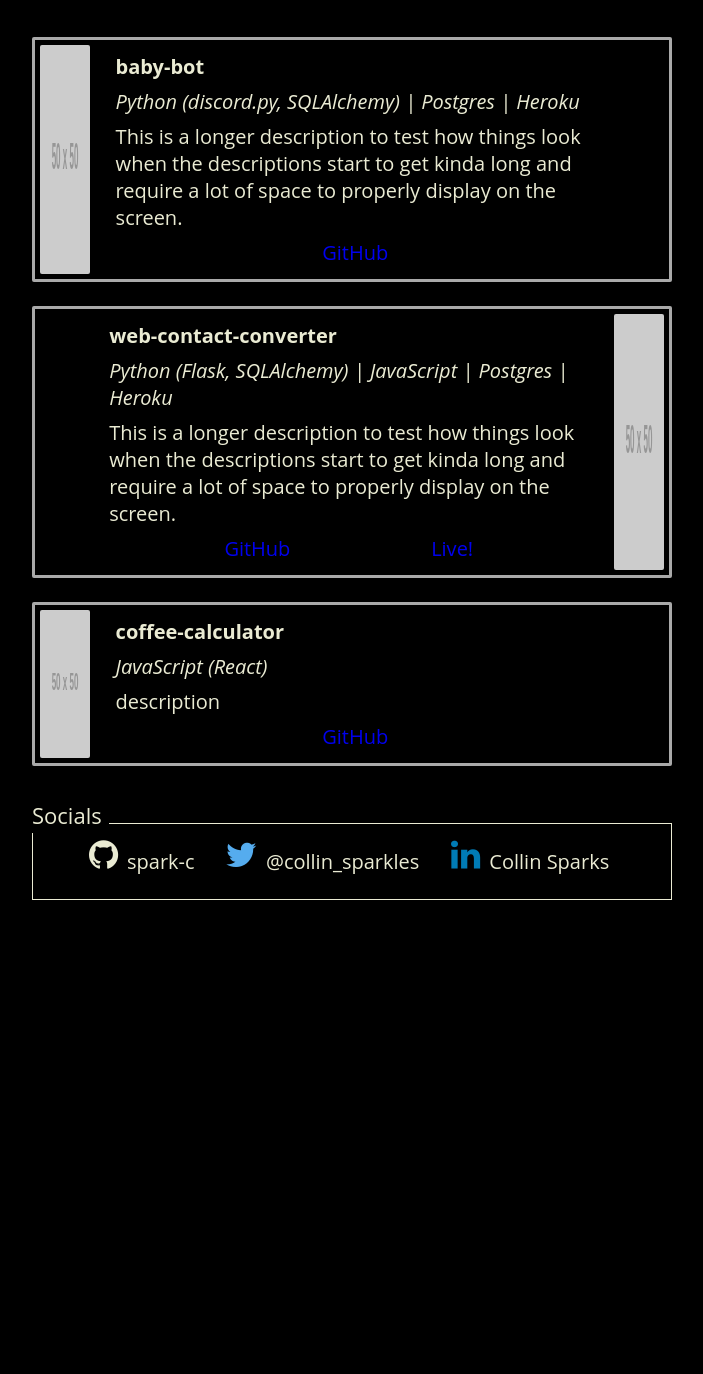
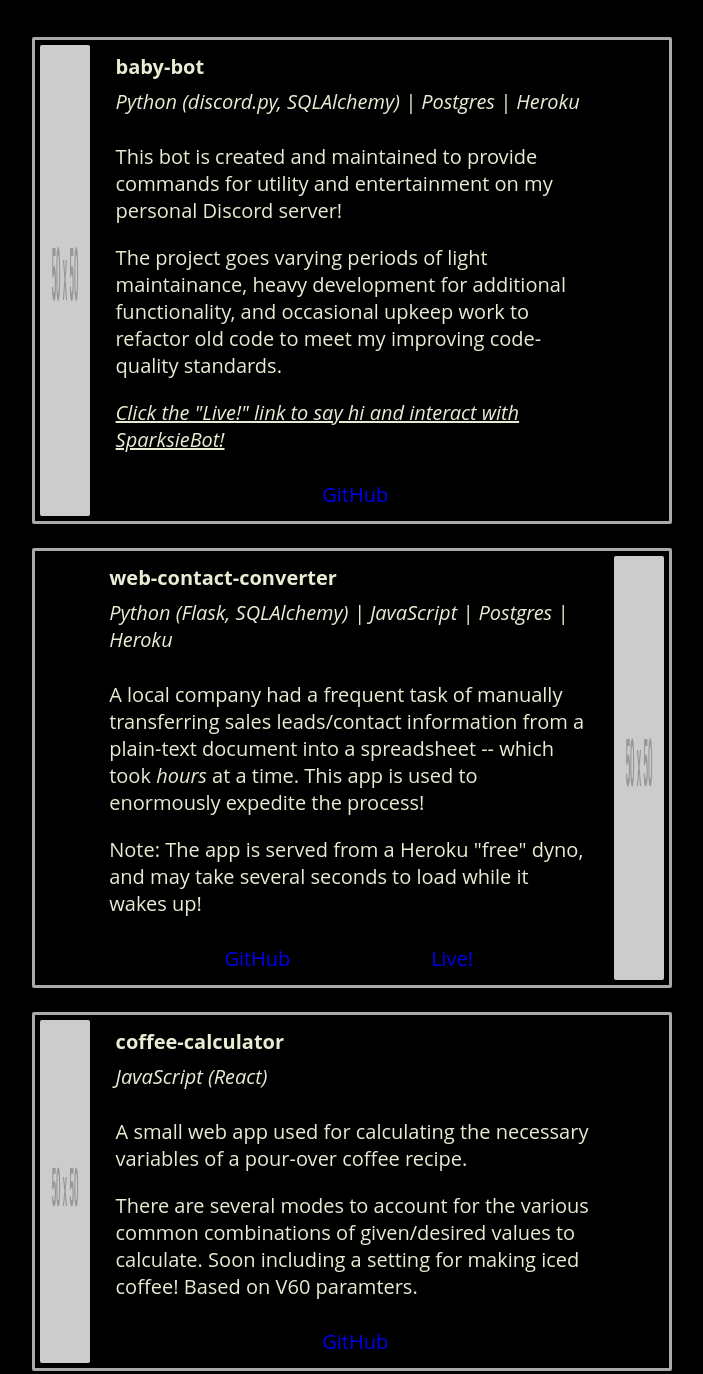
Before and after one commit to spark-c/spark-c.github.io, a React app in the folder app/: page / in a window 1280 px wide. Shown: the part 662-2036 px from the top of the page, without its empty margins (288-991 px from the left). Before the commit the page ends 1750 px from the top, so only its background shows below. Built offline with nearby package versions, Linux system fonts and the light colour scheme; placeholder pictures from the web are drawn by us.

Commit message:
added more proper descriptions to projects

```diff
--- a/app/src/components/Projects.js
+++ b/app/src/components/Projects.js
@@ -12,7 +12,11 @@ const Projects = ({ isLargeScreen }) => {
             "github-url": "https://github.com/spark-c/baby-bot",
             "img-src": "https://via.placeholder.com/50.png",
             "desc": (
-                "This is a longer description to test how things look when the descriptions start to get kinda long and require a lot of space to properly display on the screen."
+                <div>
+                    <p>This bot is created and maintained to provide commands for utility and entertainment on my personal Discord server!</p>
+                    <p>The project goes varying periods of light maintainance, heavy development for additional functionality, and occasional upkeep work to refactor old code to meet my improving code-quality standards.</p>
+                    <p className="cta">Click the "Live!" link to say hi and interact with SparksieBot!</p>
+                </div>
             ),
             "stack": "Python (discord.py, SQLAlchemy) | Postgres | Heroku",
         },
@@ -22,7 +26,10 @@ const Projects = ({ isLargeScreen }) => {
             "github-url": "https://github.com/spark-c/web-contact-converter",
             "img-src": "https://via.placeholder.com/50.png",
             "desc": (
-                "This is a longer description to test how things look when the descriptions start to get kinda long and require a lot of space to properly display on the screen."
+                <div>
+                    <p>A local company had a frequent task of manually transferring sales leads/contact information from a plain-text document into a spreadsheet -- which took <span className="italic">hours</span> at a time. This app is used to enormously expedite the process!</p>
+                    <p>Note: The app is served from a Heroku "free" dyno, and may take several seconds to load while it wakes up!</p>
+                </div>
             ),
             "stack": "Python (Flask, SQLAlchemy) | JavaScript | Postgres | Heroku"
         },
@@ -32,7 +39,10 @@ const Projects = ({ isLargeScreen }) => {
             "github-url": "https://github.com/spark-c/coffee-calculator",
             "img-src": "https://via.placeholder.com/50.png",
             "desc": (
-                "description"
+                <div>
+                    <p>A small web app used for calculating the necessary variables of a pour-over coffee recipe.</p>
+                    <p>There are several modes to account for the various common combinations of given/desired values to calculate. Soon including a setting for making iced coffee! Based on V60 paramters.</p>
+                </div>
             ),
             "stack": "JavaScript (React)"
         }
--- a/app/src/components/stylesheet.css
+++ b/app/src/components/stylesheet.css
@@ -19,6 +19,15 @@ body {
 
 .hidden {
     display: none;
+}
+
+.cta { /* call to action */
+    font-style: italic;
+    text-decoration: underline;
+}
+
+.italic {
+    font-style: italic;
 }
 
 .content {
```
